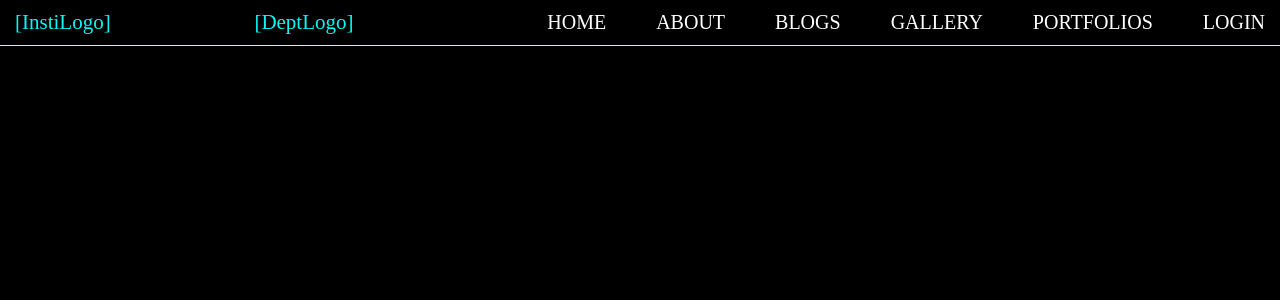
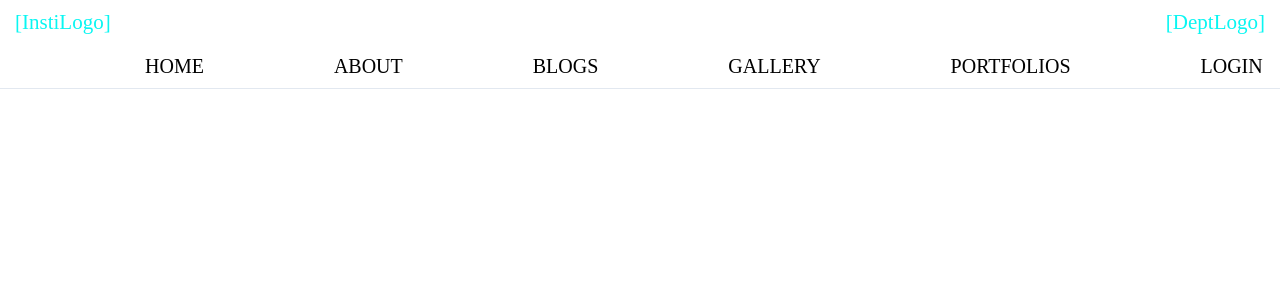
Before and after one commit to MACS-IIT-BHU/web-frontend, a Next.js app: page / in a window 1280 px wide. Shown: the top 300 px of the page. Built offline with nearby package versions, Linux system fonts and the light colour scheme.

Commit message:
navbar update

```diff
--- a/components/layout.js
+++ b/components/layout.js
@@ -8,9 +8,12 @@ export default function Layout({children}){
     return<>
 
     <header className={styles.header}>
+      <logo className={styles.logo}>
+      <a className={styles.navlogo}>[InstiLogo] </a>
+      <a className={styles.navlogo}>[DeptLogo]</a>
+      </logo>
         <nav className={styles.navbar}>
-            <a className={styles.navlogo}>[InstiLogo]</a>
-            <a className={styles.navlogo}>[DeptLogo]</a>
+
           <ul className={isOpen === false ? styles.navmenu : styles.navmenu + ' ' +styles.active}>
             <li className={styles.navitem}>
               <Link href="/">
--- a/package.json
+++ b/package.json
@@ -9,6 +9,8 @@
     "lint": "next lint"
   },
   "dependencies": {
+    "@types/node": "^18.7.14",
+    "@types/react": "^18.0.18",
     "next": "12.2.5",
     "react": "18.2.0",
     "react-dom": "18.2.0"
--- a/pages/api/hello.js
+++ /dev/null
@@ -1,5 +0,0 @@
-// Next.js API route support: https://nextjs.org/docs/api-routes/introduction
-
-export default function handler(req, res) {
-  res.status(200).json({ name: 'John Doe' })
-}
--- a/pages/api/hello.ts
+++ /dev/null
@@ -1,13 +0,0 @@
-// Next.js API route support: https://nextjs.org/docs/api-routes/introduction
-import type { NextApiRequest, NextApiResponse } from 'next'
-
-type Data = {
-  name: string
-}
-
-export default function handler(
-  req: NextApiRequest,
-  res: NextApiResponse<Data>
-) {
-  res.status(200).json({ name: 'John Doe' })
-}
--- a/styles/Home.module.css
+++ b/styles/Home.module.css
@@ -16,7 +16,7 @@
   display: flex;
   flex: 1;
   padding: 2rem 0;
-  border-top: 1px solid #eaeaea;
+  border-top: 1px solid white;
   justify-content: center;
   align-items: center;
 }
@@ -57,7 +57,7 @@
 }
 
 .code {
-  background: #fafafa;
+  background: black;
   border-radius: 5px;
   padding: 0.75rem;
   font-size: 1.1rem;
@@ -79,7 +79,7 @@
   text-align: left;
   color: inherit;
   text-decoration: none;
-  border: 1px solid #eaeaea;
+  border: 1px solid white;
   border-radius: 10px;
   transition: color 0.15s ease, border-color 0.15s ease;
   max-width: 300px;
--- a/styles/Layout.module.css
+++ b/styles/Layout.module.css
@@ -1,7 +1,12 @@
 .header{
     border-bottom: 1px solid #E2E8F0;
 }
-
+.logo{
+    display: flex;
+    justify-content: space-between;
+    align-items: center;
+    padding: 1rem 1.5rem;
+}
 .navbar {
     display: flex;
     justify-content: space-between;
@@ -20,7 +25,7 @@
     margin: 5px auto;
     -webkit-transition: all 0.3s ease-in-out;
     transition: all 0.3s ease-in-out;
-    background-color: white;
+    background-color: black;
 }
 
 .navmenu {
@@ -30,13 +35,13 @@
 }
 
 .navitem {
-    margin-left: 5rem;
+    margin-left: 13rem;
 }
 
 .navlink{
     font-size: 2rem;
     font-weight: 400;
-    color: white;
+    color: black;
     text-transform: uppercase;
 }
 
@@ -57,7 +62,7 @@
         top: 5rem;
         flex-direction: column;
         color :white;
-        background-color: black;
+        background-color: white;
         width: 100%;
         border-radius: 10px;
         text-align: center;
--- a/styles/globals.css
+++ b/styles/globals.css
@@ -5,9 +5,9 @@
 }
 
 html,body, body * {
-  font-family: 'Lucida Handwriting', cursive;
-  color:white;
-  background-color:black;
+  font-family: 'Times New Roman', serif;
+  color:black;
+  background-color:white;
  font-size: 62.5%;
 }
 
```
Also changed, not shown: pages/_app.tsx (deleted, +0 -8 lines), pages/index.tsx (deleted, +0 -72 lines), 2 other files (tests, documents, lock files or other folders).
